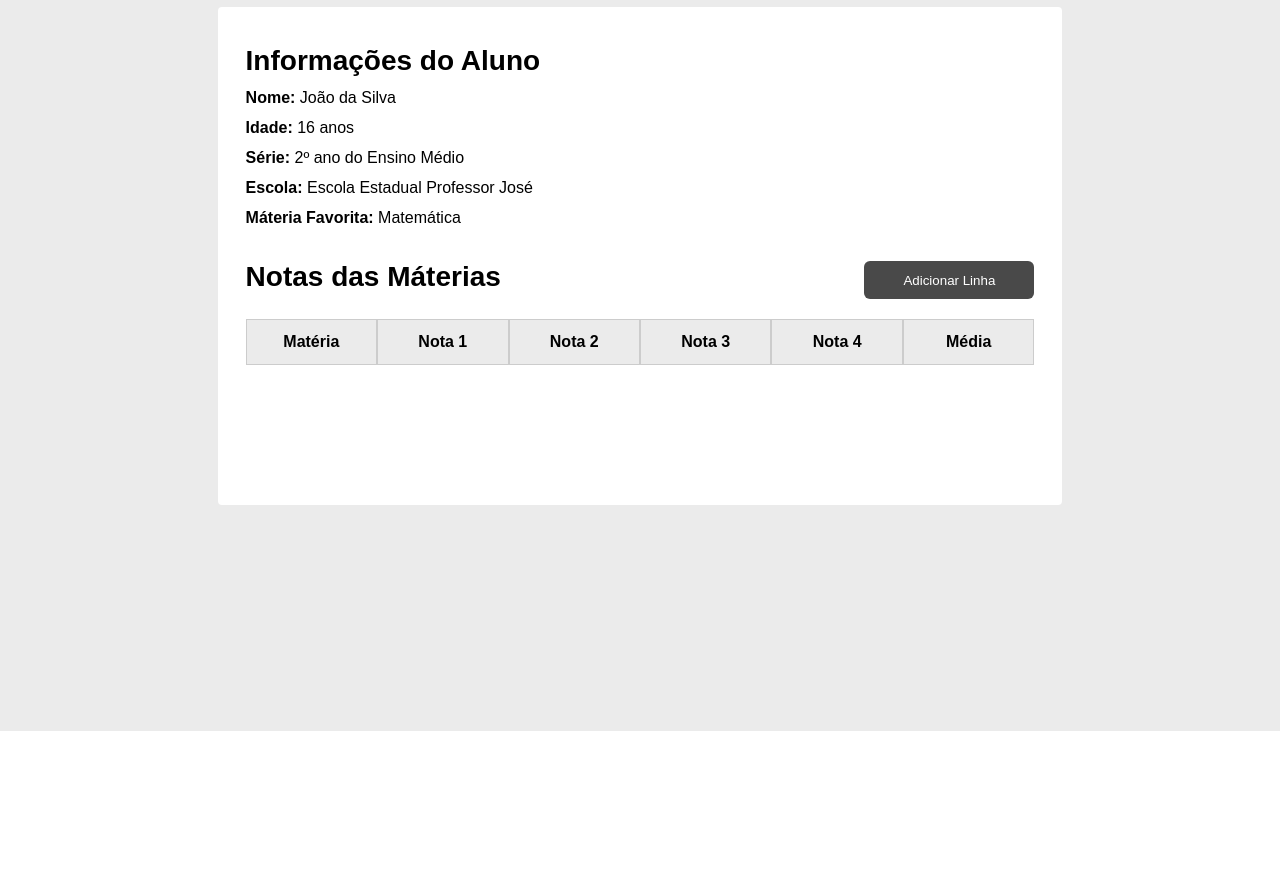
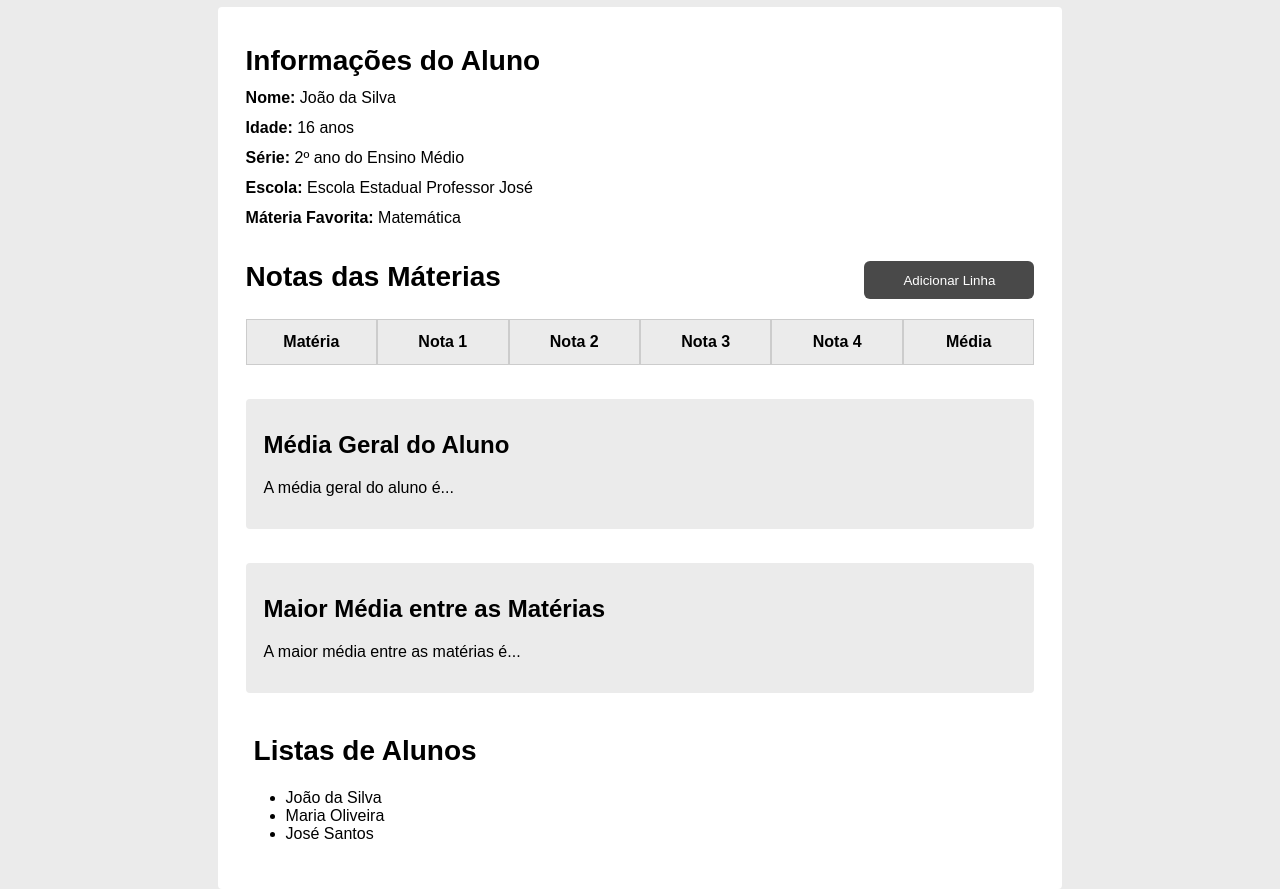
Before and after one commit to FullStack-Education/semana05-modulo02-melancia, a plain HTML site: page index.html in a window 1280 px wide. Shown: the part 69-958 px from the top of the page. Before the commit the page ends 800 px from the top, so only its background shows below. Drawn offline with Linux system fonts and the light colour scheme.

Commit message:
Interface finalizada

```diff
--- a/css/styles.css
+++ b/css/styles.css
@@ -64,6 +64,30 @@ section h2 {
     gap: 20px;
 }
 
+.media-geral, .maior-media {
+    width: 100%;
+    display: flex;
+    flex-direction: column;
+    gap: 20px;
+    background-color: rgb(235 235 235);
+    border-radius: 4px;
+    padding: 32px 18px;
+}
+
+.media-geral h2, .maior-media h2 {
+    font-size: 24px;
+}
+
+.lista-alunos {
+    width: 100%;
+    padding: 8px;
+}
+
+.lista-alunos ul {
+    padding-top: 22px;
+    padding-left: 32px;
+}
+
 button {
     height: 38px;
     width: 170px;
--- a/index.html
+++ b/index.html
@@ -69,15 +69,22 @@
             </section>
 
             <section class="media-geral">
-
+                <h2>Média Geral do Aluno</h2>
+                <p>A média geral do aluno é...</p>
             </section>
 
             <section class="maior-media">
-
+                <h2>Maior Média entre as Matérias</h2>
+                <p>A maior média entre as matérias é...</p>
             </section>
 
             <section class="lista-alunos">
-
+                <h2>Listas de Alunos</h2>
+                <ul>
+                    <li>João da Silva</li>
+                    <li>Maria Oliveira</li>
+                    <li>José Santos</li>
+                </ul>
             </section>
         </main>
     </div>
```
